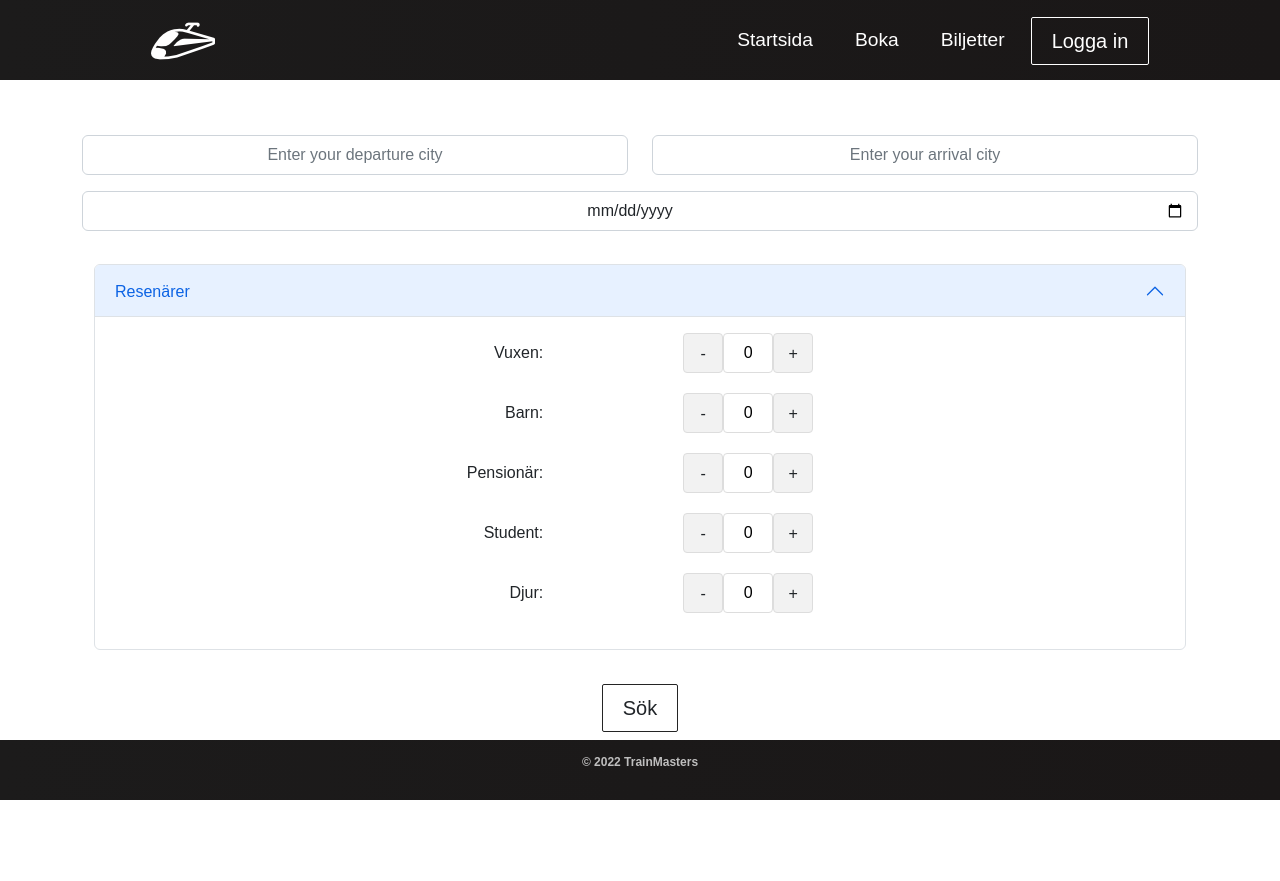
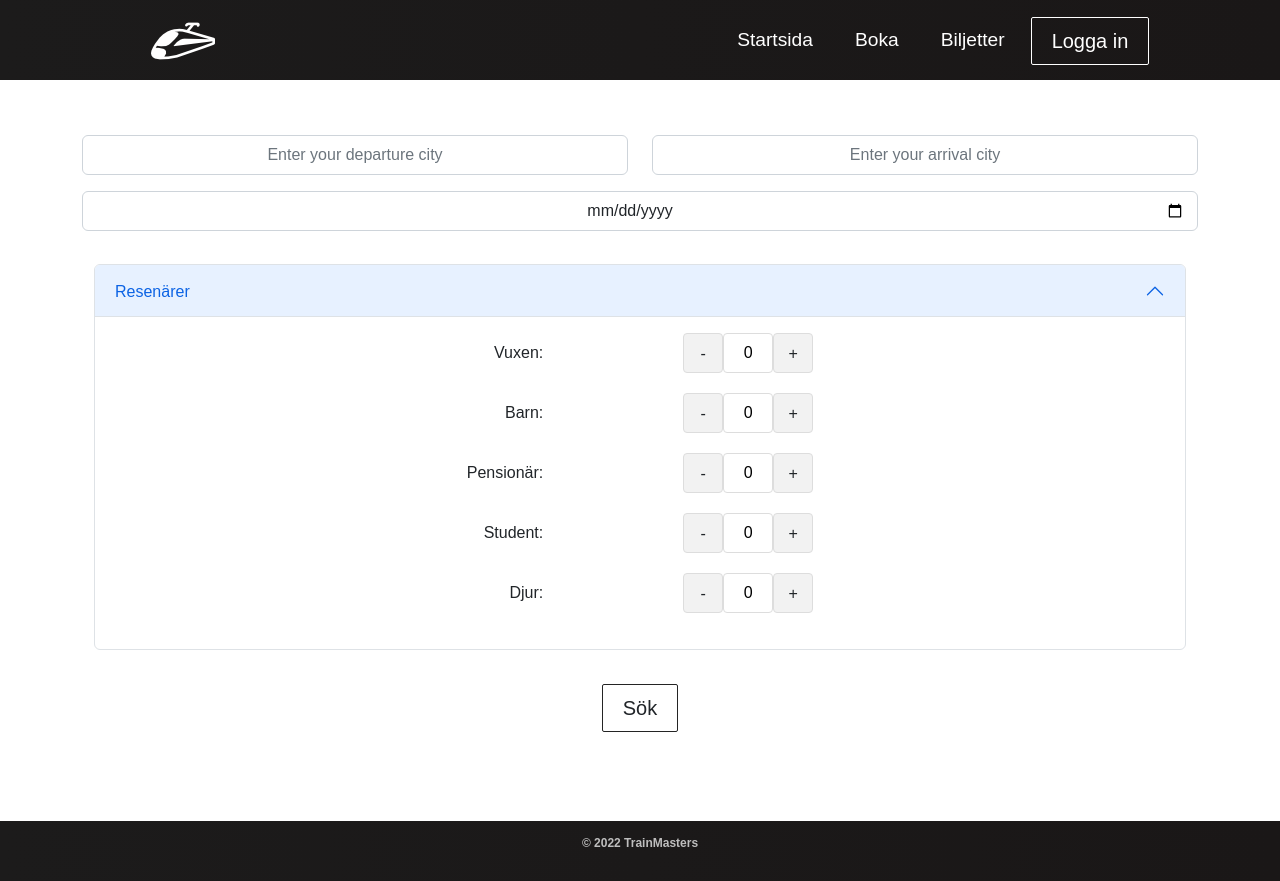
Before and after one commit to NikyAviator/TrainMasters, a React (Vite) app: page /boka in a window 1280 px wide. Before the commit the page ends 800 px from the top, so only its background shows below. Built offline with nearby package versions, Linux system fonts and the light colour scheme.

Commit message:
Added bottom padding

```diff
--- a/src/components/Ticket/TicketFromTo.jsx
+++ b/src/components/Ticket/TicketFromTo.jsx
@@ -87,7 +87,7 @@ const TicketFromTo = () => {
                 <TicketTravelers />
               </Col>
             </Row>
-            <Row style={{ display: "grid", justifyContent: "center" }}>
+            <Row style={{ display: "grid", justifyContent: "center", paddingBottom: "8%" }}>
               <Col>
                 <Button
                   buttonStyle="btn--secondary-outline"
```
